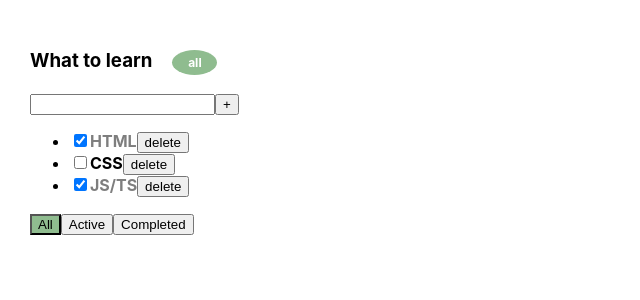
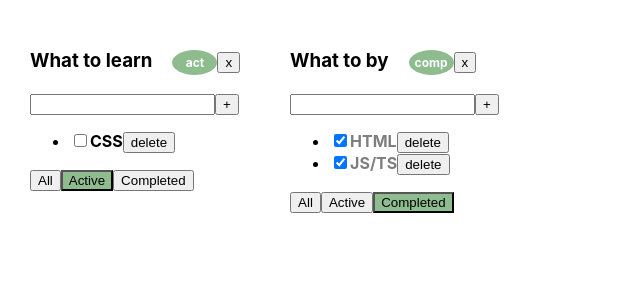
Before and after one commit to S1aven/TodoList, a React (Create React App) app: page / in a window 1280 px wide. Shown: the top 300 px of the page, without its empty margins (0-640 px from the left). Built offline with nearby package versions, Linux system fonts and the light colour scheme.

Commit message:
5. map Todolist

```diff
--- a/src/App.tsx
+++ b/src/App.tsx
@@ -1,75 +1,179 @@
 import React, {useState} from 'react';
 import './App.css';
-import {TodoList, TaskType} from "./Components/TodoList/TodoList";
+import {TodoList} from "./Components/TodoList/TodoList";
 import {v1} from "uuid";
 
 export type FilterValuesType = "all" | "active" | "completed";
+export type TaskType = {
+  id: string
+  title: string
+  isDone: boolean
+}
+
+export type TodoListType = {
+  id: string
+  title: string
+  filter: FilterValuesType
+}
 
 const App = () => {
 
-  const [tasks, setTasks] = useState<Array<TaskType>>([
-    {id: v1(), title: 'HTML', isDone: true},
-    {id: v1(), title: 'CSS', isDone: false},
-    {id: v1(), title: 'JS/TS', isDone: true}
-  ])
+  // const [tasks, setTasks] = useState<Array<TaskType>>([
+  //   {id: v1(), title: 'HTML', isDone: true},
+  //   {id: v1(), title: 'CSS', isDone: false},
+  //   {id: v1(), title: 'JS/TS', isDone: true}
+  // ])
 
-  //     RemoveTask
+  // RemoveTask
 
-  const removeTask = (taskID: string) => {
+  const removeTask = (taskID: string, todolistID: string) => {
+    const tasks = tasksObj[todolistID]
     const filteredTasks = tasks.filter(task => task.id !== taskID)
-    setTasks(filteredTasks)
+    tasksObj[todolistID] = filteredTasks
+    setTasks({...tasksObj})
   }
 
   //     Filter
 
-  const [filter, setFilter] = useState<FilterValuesType>("all")
+  // const [filter, setFilter] = useState<FilterValuesType>("all")
 
-  const getFilteredTasksForRender = () => {
-    switch (filter) {
-      case "completed":
-        return tasks.filter(t => t.isDone === true)
-      case "active":
-        return tasks.filter(t => t.isDone === false)
-      default:
-        return tasks
+  // const getFilteredTasksForRender = () => {
+  //   switch (filter) {
+  //     case "completed":
+  //       return tasks.filter(t => t.isDone === true)
+  //     case "active":
+  //       return tasks.filter(t => t.isDone === false)
+  //     default:
+  //       return tasks
+  //   }
+  // }
+  //
+  const changeFilter = (filter: FilterValuesType, todolistID: string) => {
+    const todolist = todoLists.find(e => e.id === todolistID)
+    if (todolist) {
+      todolist.filter = filter
+      setTodolists([...todoLists])
     }
   }
-
-  const changeFilter = (filter: FilterValuesType) => {
-    setFilter(filter)
-  }
-
-  const filteredTasksForRender = getFilteredTasksForRender()
+  //
+  // const filteredTasksForRender = getFilteredTasksForRender()
 
   //       AddTask
 
-  function addTask(title: string) {
+  function addTask(title: string, todolistID: string) {
     const task = {
       id: v1(),
       title: title,
       isDone: false
     }
+    const tasks = tasksObj[todolistID]
     const newTasks = [task, ...tasks]
-    setTasks(newTasks)
+    tasksObj[todolistID] = newTasks
+    setTasks({...tasksObj})
   }
 
   //   CheckBox
 
-  const changeTaskStatus = (taskID: string, isDone: boolean) => {
-    setTasks(tasks.map(t => t.id === taskID ? {...t, isDone: isDone} : t))
+  const changeTaskStatus = (taskID: string, isDone: boolean, todolistID: string) => {
+    const tasks = tasksObj[todolistID]
+    const task = tasks.find(e => e.id === taskID)
+    if(task) {
+      task.isDone = isDone
+      setTasks({...tasksObj})
     }
+    // setTasks(tasks.map(t => t.id === taskID ? {...t, isDone: isDone} : t))
+  }
+
+  //    Remove Todolist
+
+  const removeTodolist = (todolistID: string) => {
+    const filteredTodolist = todoLists.filter(t => t.id !== todolistID)
+    setTodolists(filteredTodolist)
+
+    delete tasksObj[todolistID]
+    setTasks({...tasksObj})
+  }
+
+  //    Map TodoList
+
+  const todolistID1 = v1()
+  const todolistID2 = v1()
+
+  const [todoLists, setTodolists] = useState<TodoListType[]>(
+    [
+      {id: todolistID1, title: "What to learn", filter: "active"},
+      {id: todolistID2, title: "What to by", filter: "completed"},
+    ]
+  )
+
+  const [tasksObj, setTasks] = useState({
+    [todolistID1]: [
+      {id: v1(), title: 'HTML', isDone: true},
+      {id: v1(), title: 'CSS', isDone: false},
+      {id: v1(), title: 'JS/TS', isDone: true}
+    ],
+    [todolistID2]: [
+      {id: v1(), title: 'HTML', isDone: true},
+      {id: v1(), title: 'CSS', isDone: false},
+      {id: v1(), title: 'JS/TS', isDone: true}
+    ]
+  })
 
   return (
     <div className="App">
+
+      {
+        todoLists.map(e => {
+
+          let tasksForTodolist = tasksObj[e.id]
+
+          if(e.filter === "active") {
+            tasksForTodolist = tasksForTodolist.filter(t => t.isDone === false)
+          }
+          if (e.filter === "completed") {
+            tasksForTodolist = tasksForTodolist.filter(t => t.isDone === true)
+          }
+
+          // const getFilteredTasksForRender = () => {
+          //   switch (e.filter) {
+          //     case "completed":
+          //       return tasksObj[e.id].filter(t => t.isDone === true)
+          //     case "active":
+          //       return tasksObj[e.id].filter(t => t.isDone === false)
+          //     default:
+          //       return tasksObj
+          //   }
+          // }
+
+          // const filteredTasksForRender = getFilteredTasksForRender()
+
+          return (
             <TodoList
-        title={'What to learn'}
-        tasks={filteredTasksForRender}
+              key={e.id}
+              todolistID={e.id}
+              title={e.title}
+              tasks={tasksForTodolist}
+              // tasks={filteredTasksForRender}
               removeTask={removeTask}
               changeFilter={changeFilter}
               addTask={addTask}
               changeTaskStatus={changeTaskStatus}
-        filter={filter}
+              removeTodolist={removeTodolist}
+              filter={e.filter}
             />
+          )
+        })
+      }
+
+      {/*<TodoList*/}
+      {/*  title={'What to learn'}*/}
+      {/*  tasks={filteredTasksForRender}*/}
+      {/*  removeTask={removeTask}*/}
+      {/*  changeFilter={changeFilter}*/}
+      {/*  addTask={addTask}*/}
+      {/*  changeTaskStatus={changeTaskStatus}*/}
+      {/*  filter={filter}*/}
+      {/*/>*/}
     </div>
   );
 }
--- a/src/Components/TodoList/TaskList/ControlButton/ControlButton.tsx
+++ b/src/Components/TodoList/TaskList/ControlButton/ControlButton.tsx
@@ -3,14 +3,15 @@ import {FilterValuesType} from "../../../../App";
 import {Button} from "../../../Button/Button";
 
 type controlButtonPropsType = {
+  todolistID: string
   filter: FilterValuesType
-  changeFilter: (filter: FilterValuesType) => void
+  changeFilter: (filter: FilterValuesType, todolistID: string) => void
 }
 
 export const ControlButton: React.FC<controlButtonPropsType> = (props) => {
 
-  const onClickSetFilter = (filter: FilterValuesType) => {
-    return () => props.changeFilter(filter)
+  const onClickSetFilter = (filter: FilterValuesType, todolistID: string) => {
+    return () => props.changeFilter(filter, todolistID)
   }
 
   // const onAllClickHandler = () => {
@@ -26,9 +27,19 @@ export const ControlButton: React.FC<controlButtonPropsType> = (props) => {
   return (
     <div>
       <div>
-        <Button classes={props.filter === 'all' ?  'button-active' : ''} name={'All'} callBack={onClickSetFilter('all')}/>
-        <Button classes={props.filter === 'active' ?  'button-active' : ''} name={'Active'} callBack={onClickSetFilter('active')}/>
-        <Button classes={props.filter === 'completed' ?  'button-active' : ''} name={'Completed'} callBack={onClickSetFilter('completed')}/>
+        <Button
+          classes={props.filter === 'all' ?  'button-active' : ''}
+          name={'All'}
+          callBack={onClickSetFilter('all', props.todolistID)}
+        />
+        <Button
+          classes={props.filter === 'active' ?  'button-active' : ''}
+          name={'Active'} callBack={onClickSetFilter('active', props.todolistID)}
+        />
+        <Button
+          classes={props.filter === 'completed' ?  'button-active' : ''}
+          name={'Completed'} callBack={onClickSetFilter('completed', props.todolistID)}
+        />
       </div>
     </div>
   );
--- a/src/Components/TodoList/TaskList/Task/Task.tsx
+++ b/src/Components/TodoList/TaskList/Task/Task.tsx
@@ -1,20 +1,21 @@
 import React, {ChangeEvent} from 'react';
-import {TaskType} from "../../TodoList";
+import {TaskType} from "../../../../App";
 import {Button} from "../../../Button/Button";
 
 type TaskPropsType = TaskType & {
-  removeTask: (taskID: string) => void
-  changeTaskStatus: (taskID: string, isDone: boolean) => void
+  todolistID: string
+  removeTask: (taskID: string, todolistID: string) => void
+  changeTaskStatus: (taskID: string, isDone: boolean, todolistID: string) => void
 }
 
 export const Task: React.FC<TaskPropsType> = (props) => {
 
   const onRemoveHandler = () => {
-    props.removeTask(props.id)
+    props.removeTask(props.id, props.todolistID)
   }
 
   const changeTaskStatus = (e:ChangeEvent<HTMLInputElement>) => {
-    props.changeTaskStatus(props.id, e.currentTarget.checked)
+    props.changeTaskStatus(props.id, e.currentTarget.checked, props.todolistID)
   }
 
   // const taskClass = props.isDone ? 'completed-task' : ''
--- a/src/Components/TodoList/TaskList/TaskList.tsx
+++ b/src/Components/TodoList/TaskList/TaskList.tsx
@@ -1,21 +1,23 @@
 import React from 'react';
-import {TaskType} from "../TodoList";
+import {TaskType} from "../../../App";
 import {Task} from "./Task/Task";
 import {ControlButton} from "./ControlButton/ControlButton";
 import {FilterValuesType} from "../../../App";
 
 type TaskListPropsType = {
+  todolistID: string
   tasks: Array<TaskType>
-  removeTask: (taskID: string) => void
-  changeTaskStatus: (taskID: string, isDone: boolean) => void
+  removeTask: (taskID: string, todolistID: string) => void
+  changeTaskStatus: (taskID: string, isDone: boolean, todolistID: string) => void
   filter: FilterValuesType
-  changeFilter: (filter: FilterValuesType) => void
+  changeFilter: (filter: FilterValuesType, todolistID: string) => void
 }
 
 export const TaskList: React.FC<TaskListPropsType> = (props) => {
 
   const tackComponentList = props.tasks.map(task => {
     return <Task key={task.id}
+                 todolistID={props.todolistID}
                  {...task}
                  removeTask={props.removeTask}
                  changeTaskStatus={props.changeTaskStatus}
@@ -37,6 +39,7 @@ export const TaskList: React.FC<TaskListPropsType> = (props) => {
       {taskList}
 
       <ControlButton
+        todolistID={props.todolistID}
         changeFilter={props.changeFilter}
         filter={props.filter}
       />
--- a/src/Components/TodoList/TodoList.tsx
+++ b/src/Components/TodoList/TodoList.tsx
@@ -1,22 +1,18 @@
 import React from "react";
 import {TodoListHeader} from "./TodoListHeader/TodoListHeader";
 import {TaskList} from "./TaskList/TaskList";
-import {FilterValuesType} from "../../App";
+import {FilterValuesType, TaskType} from "../../App";
 
 type TodoListPropsType = {
+  todolistID: string
   title: string
   tasks: Array<TaskType>
   filter: FilterValuesType
-  removeTask: (taskID: string) => void
-  changeFilter: (filter: FilterValuesType) => void
-  addTask: (title: string) => void
-  changeTaskStatus: (taskID: string, isDone: boolean) => void
-}
-
-export type TaskType = {
-  id: string
-  title: string
-  isDone: boolean
+  removeTask: (taskID: string, todolistID: string) => void
+  changeFilter: (filter: FilterValuesType, todolistID: string) => void
+  addTask: (title: string, todolistID: string) => void
+  changeTaskStatus: (taskID: string, isDone: boolean, todolistID: string) => void
+  removeTodolist: (todolistID: string) => void
 }
 
 export const TodoList: React.FC<TodoListPropsType> = (props) => {
@@ -24,11 +20,14 @@ export const TodoList: React.FC<TodoListPropsType> = (props) => {
     <div>
       <div>
         <TodoListHeader
+          removeTodolist={props.removeTodolist}
+          todolistID={props.todolistID}
           title={props.title}
           filter={props.filter}
           addTask={props.addTask}
         />
         <TaskList
+          todolistID={props.todolistID}
           tasks={props.tasks}
           removeTask={props.removeTask}
           changeTaskStatus={props.changeTaskStatus}
--- a/src/Components/TodoList/TodoListHeader/AddTaskForm/AddTaskForm.tsx
+++ b/src/Components/TodoList/TodoListHeader/AddTaskForm/AddTaskForm.tsx
@@ -2,7 +2,8 @@ import React, {ChangeEvent, KeyboardEvent, useState} from 'react';
 import {Button} from "../../../Button/Button";
 
 type AddTaskFormPropsType = {
-  addTask: (title: string) => void
+  id: string
+  addTask: (title: string, todolistID: string) => void
 }
 
 export const AddTaskForm: React.FC<AddTaskFormPropsType> = (props) => {
@@ -25,7 +26,7 @@ export const AddTaskForm: React.FC<AddTaskFormPropsType> = (props) => {
     const trimmedTitle = title.trim()
 
     if(trimmedTitle) {
-      props.addTask(trimmedTitle)
+      props.addTask(trimmedTitle, props.id)
     } else {
       setError(true)
     }
--- a/src/Components/TodoList/TodoListHeader/TodoListHeader.tsx
+++ b/src/Components/TodoList/TodoListHeader/TodoListHeader.tsx
@@ -3,9 +3,11 @@ import {FilterValuesType} from "../../../App";
 import {AddTaskForm} from "./AddTaskForm/AddTaskForm";
 
 type TodoListHeaderPropsType = {
+  todolistID: string
   filter: FilterValuesType
   title: string
-  addTask: (title: string) => void
+  addTask: (title: string, todolistID: string) => void
+  removeTodolist: (todolistID: string) => void
 }
 
 export const TodoListHeader: React.FC<TodoListHeaderPropsType> = (props ) => {
@@ -20,13 +22,21 @@ export const TodoListHeader: React.FC<TodoListHeaderPropsType> = (props ) => {
       break
   }
 
+  const removeTodolist = () => {
+    props.removeTodolist(props.todolistID)
+  }
+
   return (
     <div>
       <h3>
         {props.title}
         <div className={'filter-header'}>{text}</div>
+        <button onClick={removeTodolist}>x</button>
       </h3>
-      <AddTaskForm addTask={props.addTask}/>
+      <AddTaskForm
+        id={props.todolistID}
+        addTask={props.addTask}
+      />
     </div>
   );
 };
```
Lines whose indentation alone changed are shown as unchanged.
